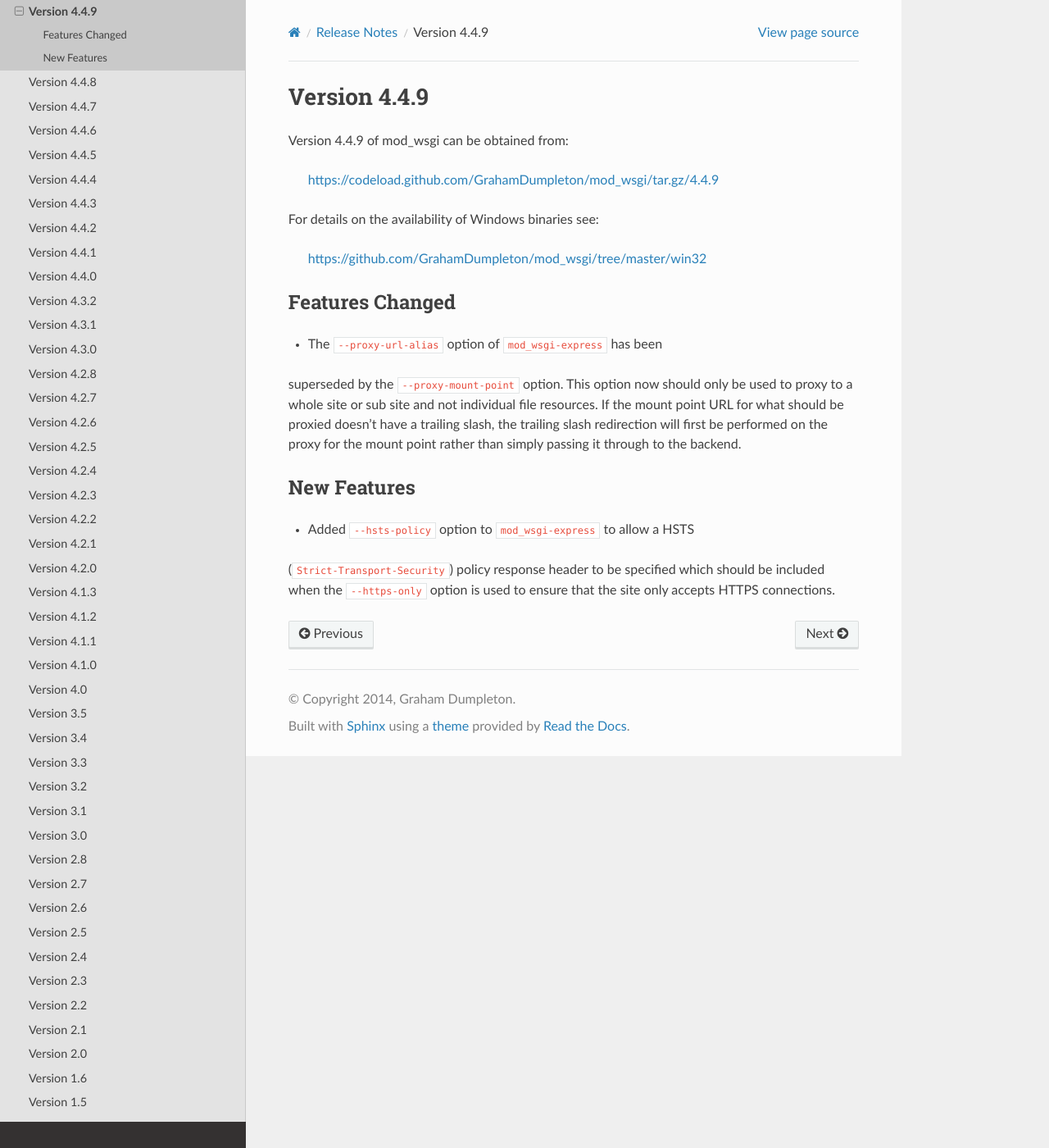
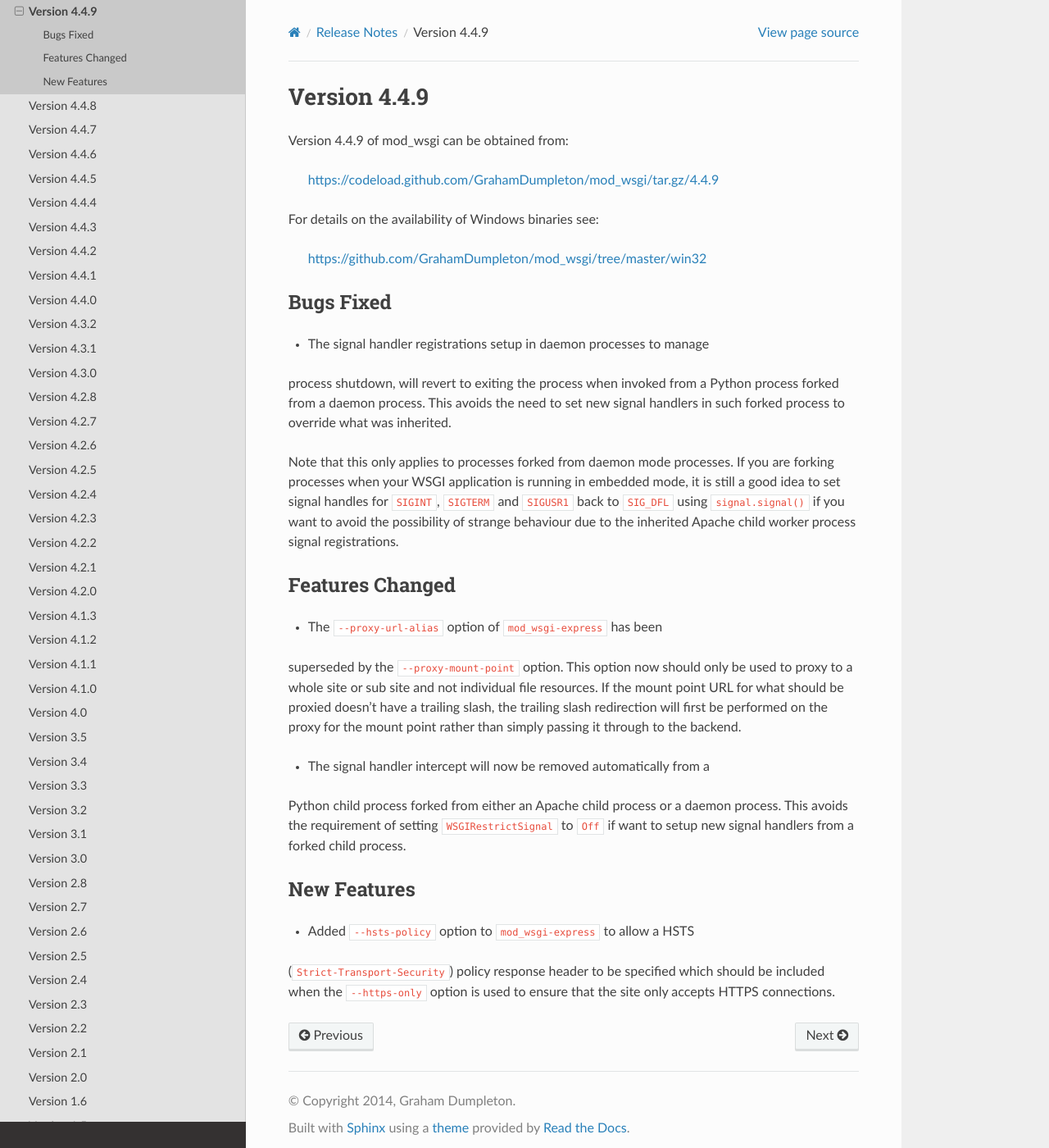
Before and after one commit to GrahamDumpleton/mod_wsgi, a Sphinx documentation site: the page built from docs/release-notes/version-4.4.9.rst, in a window 1280 px wide and 1400 px high. Shown: the whole window at 82% size. Built offline with Sphinx 7.4.7 and the Read the Docs theme 2.0.0, drawn with Linux system fonts in a browser that asks for light colours.

Commit message:
Document signal handler improvements for forked processes.

```diff
--- a/docs/release-notes/version-4.4.9.rst
+++ b/docs/release-notes/version-4.4.9.rst
@@ -10,6 +10,21 @@ For details on the availability of Windows binaries see:
 
   https://github.com/GrahamDumpleton/mod_wsgi/tree/master/win32
 
+Bugs Fixed
+----------
+
+* The signal handler registrations setup in daemon processes to manage
+process shutdown, will revert to exiting the process when invoked from a
+Python process forked from a daemon process. This avoids the need to set
+new signal handlers in such forked process to override what was inherited.
+
+Note that this only applies to processes forked from daemon mode processes.
+If you are forking processes when your WSGI application is running in
+embedded mode, it is still a good idea to set signal handles for ``SIGINT``,
+``SIGTERM`` and ``SIGUSR1`` back to ``SIG_DFL`` using ``signal.signal()``
+if you want to avoid the possibility of strange behaviour due to the
+inherited Apache child worker process signal registrations.
+
 Features Changed
 ----------------
 
@@ -21,6 +36,11 @@ trailing slash, the trailing slash redirection will first be performed on
 the proxy for the mount point rather than simply passing it through to
 the backend.
 
+* The signal handler intercept will now be removed automatically from a
+Python child process forked from either an Apache child process or a daemon
+process. This avoids the requirement of setting ``WSGIRestrictSignal`` to
+``Off`` if want to setup new signal handlers from a forked child process.
+
 New Features
 ------------
 
```
